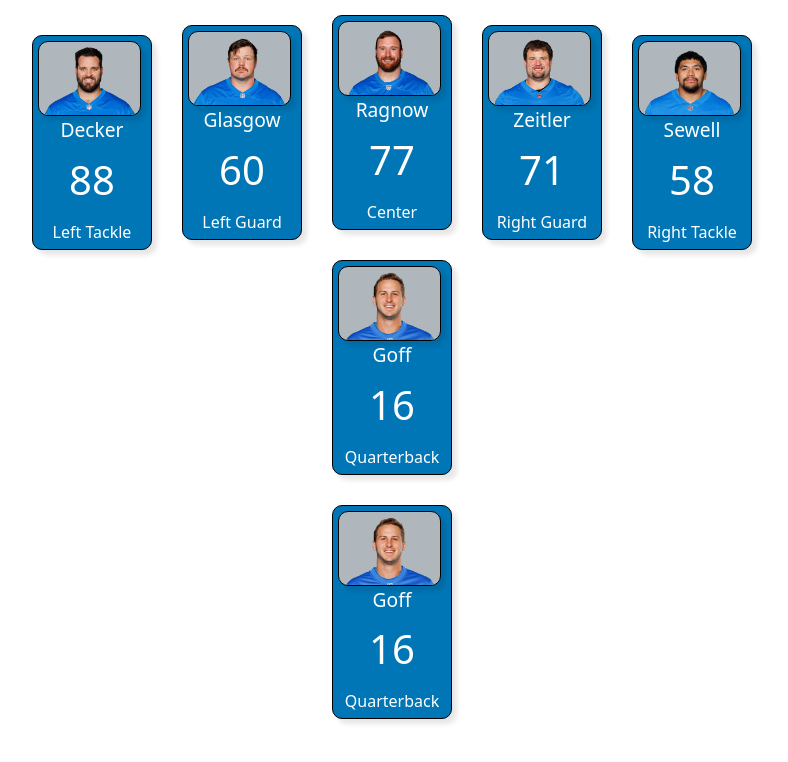
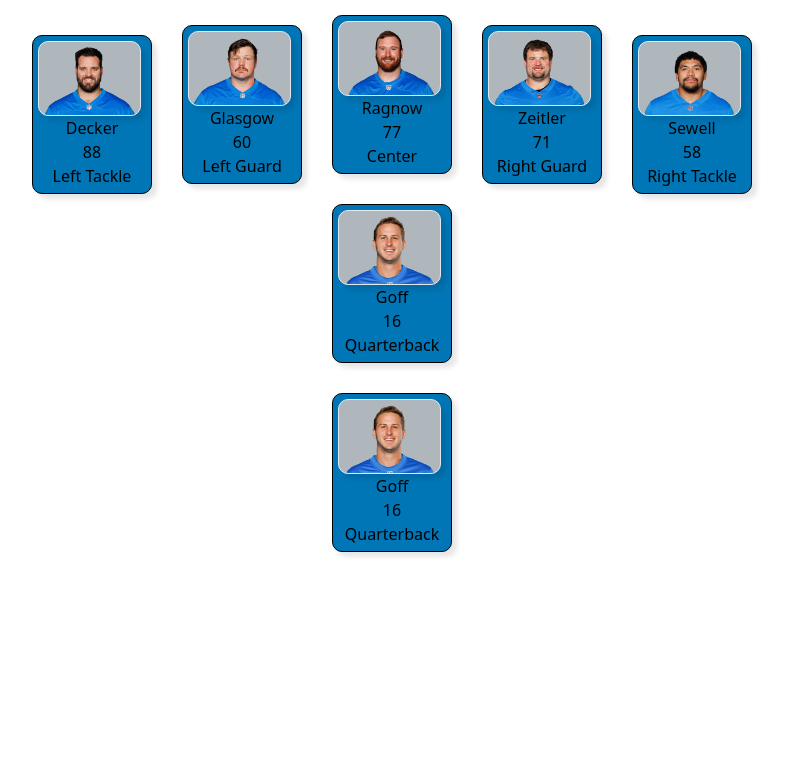
Before and after one commit to adriantwill/ReactApp, a React (Vite) app: page / in a window 1280 px wide. Shown: the top 762 px of the page, without its empty margins (248-1036 px from the left). Built offline with nearby package versions, Linux system fonts and the light colour scheme.

Commit message:
migrate css to tailwind

```diff
--- a/src/components/Players.tsx
+++ b/src/components/Players.tsx
@@ -12,8 +12,15 @@ function Card(props: PlayerProp) {
     top: props.top,
   };
   return (
-    <div style={divStyle} className="card" onClick={handleClick}>
-      <img className="picture" src={props.image}></img>
+    <div
+      style={divStyle}
+      className="border shadow-[5px_5px_5px_hsla(0,0%,0%,0.1)] text-center max-w-[120px] min-w-[120px] max-h-[360px] inline-block bg-[#0076b6] relative m-[15px] p-[5px] rounded-[10px] border-solid border-[black] hover:cursor-pointer hover:scale-105"
+      onClick={handleClick}
+    >
+      <img
+        className=" max-w-[95%] shadow-[5px_5px_5px_hsla(0,0%,0%,0.1)] bg-[#b0b7bc] rounded-[10px] border-[0.5px] border-solid border-[black]˝"
+        src={props.image}
+      ></img>
       <div className="name">{props.name}</div>
       <div className="number">{props.number}</div>
       <div className="position">{props.position}</div>
--- a/src/index.css
+++ b/src/index.css
@@ -16,26 +16,6 @@
   display: flex;
   justify-content: center;
   align-items: center;
-}
-
-.card {
-  border: 1px solid black;
-  border-radius: 10px;
-  box-shadow: 5px 5px 5px hsla(0, 0%, 0%, 0.1);
-  padding: 5px;
-  margin: 15px;
-  text-align: center;
-  max-width: 120px;
-  min-width: 120px;
-  max-height: 360px;
-  display: inline-block;
-  background-color: #0076b6;
-  position: relative;
-}
-
-.card:hover {
-  transform: scale(1.05);
-  cursor: pointer;
 }
 
 .card .picture {
```
